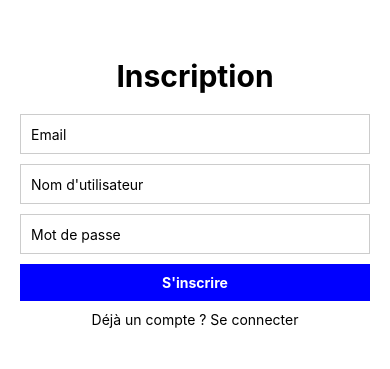
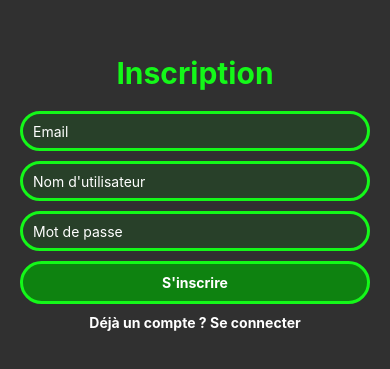
Before and after one commit to pascal-rithi-ke/Wasteland_Warrior, a React Native app in the folder front/: screen /Inscription in a window 390 px wide. Shown: the part 229-598 px from the top of the page. Built offline with nearby package versions, Linux system fonts and the light colour scheme.

Commit message:
Style connexion & inscription

```diff
--- a/front/Create_User.js
+++ b/front/Create_User.js
@@ -88,38 +88,47 @@ const styles = StyleSheet.create({
         flex: 1,
         justifyContent: 'center',
         paddingHorizontal: 20,
-        backgroundColor: '#fff',
+        backgroundColor: 'rgba(0, 0, 0, 0.8)'
     },
     title: {
         fontSize: 30,
         fontWeight: 'bold',
         textAlign: 'center',
         marginBottom: 20,
+        color: '#14f819',
     },
     input: {
         height: 40,
-        borderWidth: 1,
-        borderColor: '#ccc',
+        borderWidth: 3,
+        backgroundColor: 'rgba(14, 130, 16, 0.2)',
+        borderRadius: 30,
+        borderColor: '#14f819',
         marginBottom: 10,
         paddingHorizontal: 10,
+        color: '#fff'
     },
     button: {
-        backgroundColor: 'blue',
         padding: 10,
         alignItems: 'center',
+        borderWidth: 3,
+        backgroundColor: '#0e8210',
+        borderRadius: 30,
+        borderColor: '#14f819',
     },
     buttonText: {
-        color: '#fff',
+        color: '#FFF',
         fontWeight: 'bold',
     },
     erreur: {
-        color: 'red',
+        color: '#F55',
         textAlign: 'center',
         marginTop: 10,
     },
     signUp: {
+        color: '#FFF',
         textAlign: 'center',
         marginTop: 10,
+        fontWeight: 'bold',
     },
 });
 
--- a/front/Login.js
+++ b/front/Login.js
@@ -67,42 +67,51 @@ const styles = StyleSheet.create({
     flex: 1,
     justifyContent: 'center',
     paddingHorizontal: 20,
-    backgroundColor: '#fff',
+    backgroundColor: 'rgba(0, 0, 0, 0.8)'
   },
   title: {
     fontSize: 30,
     fontWeight: 'bold',
     textAlign: 'center',
     marginBottom: 20,
+    color: '#14f819',
   },
   input: {
     height: 40,
-    borderWidth: 1,
-    borderColor: '#ccc',
+    borderWidth: 3,
+    backgroundColor: 'rgba(14, 130, 16, 0.2)',
+    borderRadius: 30,
+    borderColor: '#14f819',
     marginBottom: 10,
     paddingHorizontal: 10,
+    color: '#fff'
   },
   button: {
-    backgroundColor: 'blue',
     padding: 10,
     alignItems: 'center',
+    borderWidth: 3,
+    backgroundColor: '#0e8210',
+    borderRadius: 30,
+    borderColor: '#14f819',
   },
   buttonText: {
-    color: '#fff',
+    color: '#FFF',
     fontWeight: 'bold',
+  },
+  erreur: {
+    color: '#F55',
+    textAlign: 'center',
+    marginTop: 10,
   },
   login: {
     color: '#fff',
     fontWeight: 'bold',
   },
-  erreur: {
-    color: 'red',
+  signUp: {
+    color: '#FFF',
     textAlign: 'center',
     marginTop: 10,
-  },
-  signUp: {
-    textAlign: 'center',
-    marginTop: 10,
+    fontWeight: 'bold',
   },
 });
 
```
